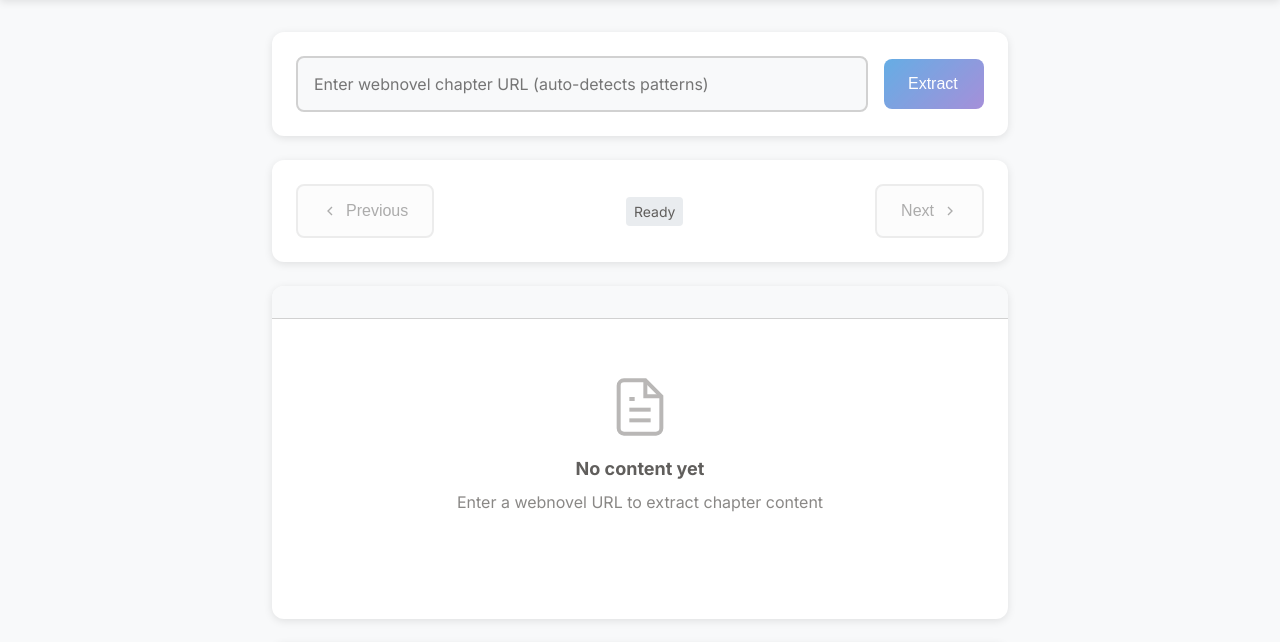
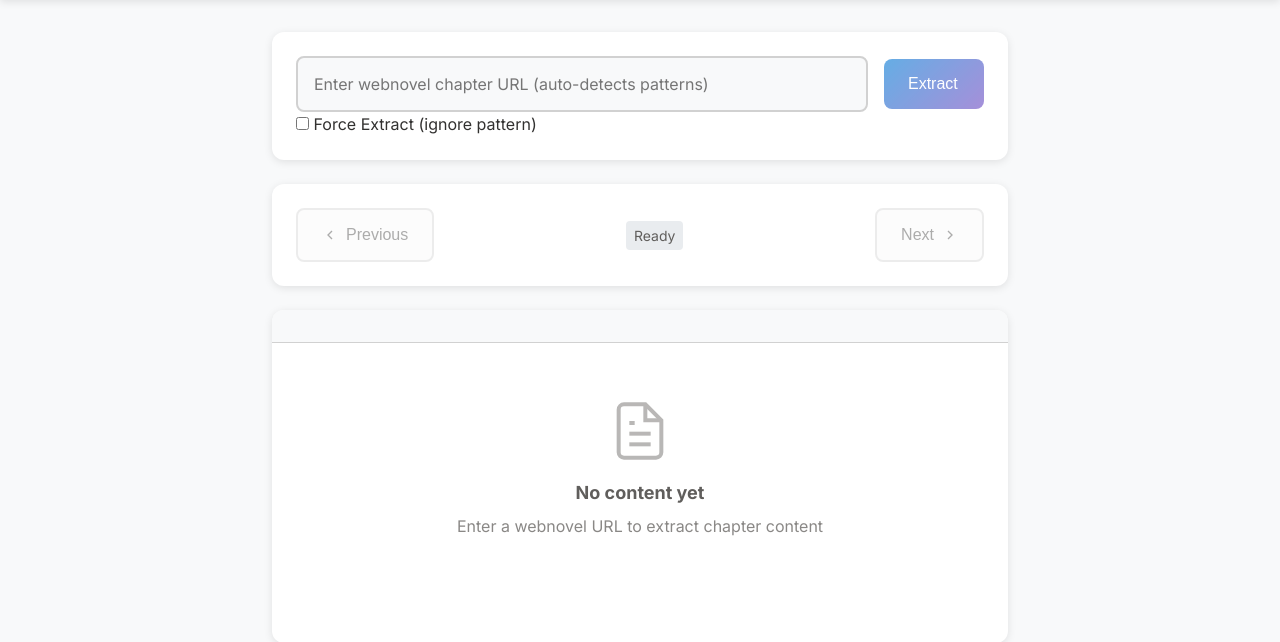
Before and after one commit to mortalgaming4u/web2text, a Flask app: page / in a window 1280 px wide. Shown: the part 72-714 px from the top of the page. Run offline with Flask 3, Linux system fonts and the light colour scheme.

Commit message:
Update index.html

```diff
--- a/templates/index.html
+++ b/templates/index.html
@@ -66,6 +66,14 @@
             </div>
         </button>
     </div>
+
+    <!-- New Force Extract Option -->
+    <label class="force-extract-label">
+        <input type="checkbox" id="forceExtract">
+        Force Extract (ignore pattern)
+    </label>
+</div>
+
         </div>
 
         <!-- Navigation Controls -->
```
Lines whose indentation alone changed are shown as unchanged.
